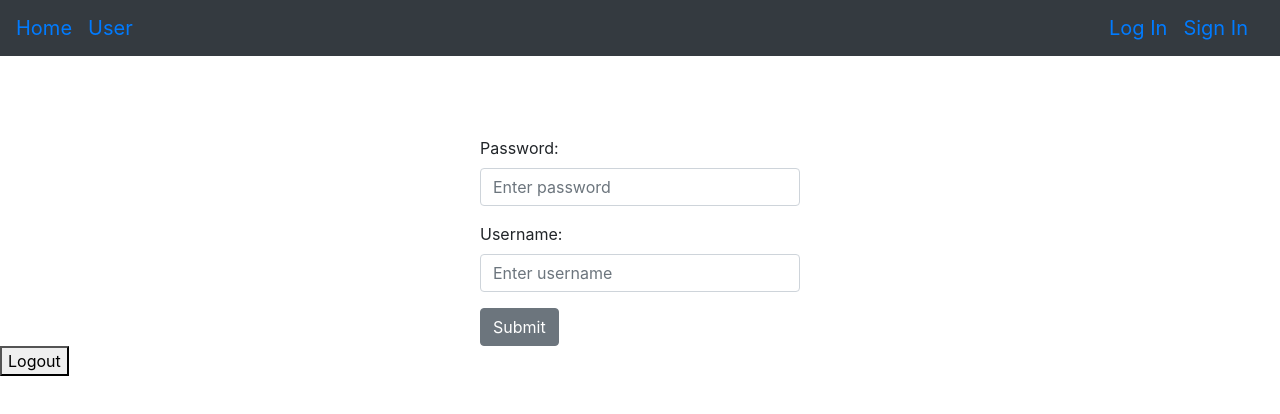
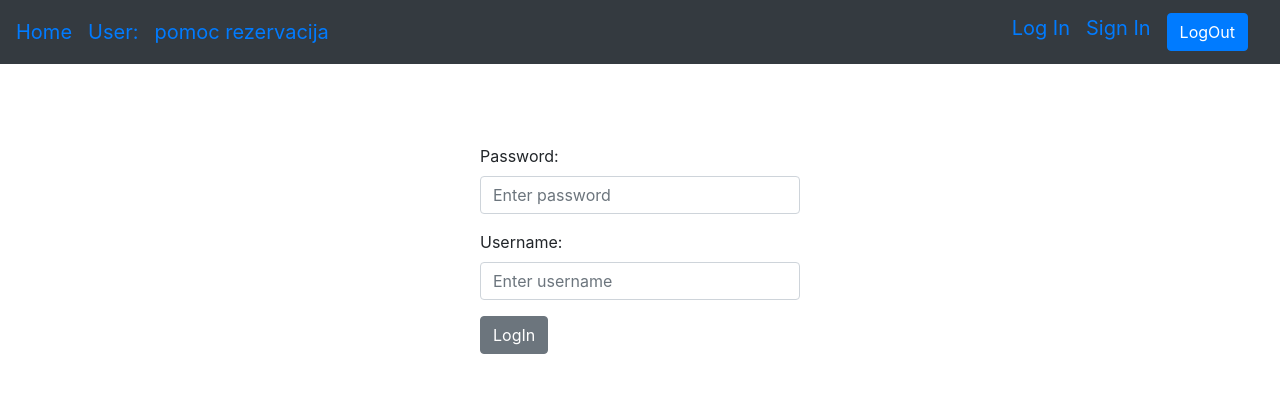
Before and after one commit to gitSrdzaan/WEB_PROJEKAT, a Vue app in the folder RACompany_FRONTEND/web-front/: page /login in a window 1280 px wide. Shown: the top 414 px of the page. Built offline with nearby package versions, Linux system fonts and the light colour scheme; no server answers.

Commit message:
pullovanje registracije komit

```diff
--- a/RACompany_FRONTEND/web-front/src/Pages/HomePage.vue
+++ b/RACompany_FRONTEND/web-front/src/Pages/HomePage.vue
@@ -3,11 +3,17 @@
     <div>
       <b-navbar toggleable="lg" type="dark" variant="dark">
         <b-navbar-brand>
-          <router-link to="/">Home</router-link>
+          <router-link to="/">Home </router-link>
         </b-navbar-brand>
         <div>
-          <b-navbar-brand>
-            <router-link to="/user">User</router-link>
+          <b-navbar-brand >
+            <router-link to="/user">User: {{ user.firstname }}</router-link>
+          </b-navbar-brand>
+        </div>
+
+        <div>
+          <b-navbar-brand >
+            <router-link to="/res">pomoc rezervacija</router-link>
           </b-navbar-brand>
         </div>
 
@@ -18,18 +24,22 @@
         <!-- Right aligned nav items -->
         <b-navbar-nav class="ml-auto">
 
-          <b-navbar-brand>
+          <b-navbar-brand >
             <router-link to="/login">Log In</router-link>
           </b-navbar-brand>
-          <b-navbar-brand>
-            <router-link to="/reg">Sign In</router-link>
+          <b-navbar-brand >
+            <router-link to="/reg">Sign In </router-link>
+          </b-navbar-brand>
+          <b-navbar-brand >
+            <b-button variant="primary" @click="LogOut()">
+              LogOut
+            </b-button>
           </b-navbar-brand>
         </b-navbar-nav>
       </b-collapse>
       </b-navbar>
     </div>
     <router-view/>
-     <button @click="logout">Logout</button>
   </div>
 </template>
 
@@ -38,28 +48,31 @@ import axios from 'axios'
 
 export default {
   name: 'HomePage',
-  mounted: function(){
+  data() {
+    return{
+      user: '',
+    }
+  },
+  created: function(){
     axios
       .get('http://localhost:8080/RACompany/rest/currentUser')
-      .then(res => (this.user = res))
-      .catch(console.log("nesto"))
+      .then(res => (this.user = res.data))
+      .catch(console.log("currentUser"))
   },
-  data() {
-    return{
-      user: null
-    }
-  },
-  methods : {
-    logout : function(){
+  methods: {
+    LogOut() {
+      var user={
+        username: this.user.username,
+          password: this.user.password,
+          sex: this.user.sex,
+          userRole: this.user.userRole,
+          firstname: this.user.firstname,
+          lastname: this.user.lastname
+      }
       axios
-      .post('http://localhost:8080/RACompany/rest/logout')
-    }
+        .post('http://localhost:8080/RACompany/rest/logout', user)
+        .catch(console.log("logout"))
+    },
   }
-}
+  }
 </script>
-
-
-<!-- Add "scoped" attribute to limit CSS to this component only -->
-<style scoped>
-
-</style>
--- a/RACompany_FRONTEND/web-front/src/Pages/LogInPage.vue
+++ b/RACompany_FRONTEND/web-front/src/Pages/LogInPage.vue
@@ -30,10 +30,7 @@
       </b-form-group>
 
        <b-button type="submit">
-         Submit
-         <div v-if="false">
-          <router-link to="/">Submit</router-link>
-         </div>
+         LogIn
        </b-button>
 
     </b-form>
--- a/RACompany_FRONTEND/web-front/src/Pages/RegisterPage.vue
+++ b/RACompany_FRONTEND/web-front/src/Pages/RegisterPage.vue
@@ -73,7 +73,7 @@
       </b-form-group>
 
       <b-button type="submit">
-        <router-link to="/">Submit</router-link>
+        Register
       </b-button>
     </b-form>
   </div>
--- /dev/null
+++ b/RACompany_FRONTEND/web-front/src/Pages/ReservationPage.vue
@@ -0,0 +1,17 @@
+<template>
+  <div>
+      <h1>Reservation Page</h1>
+  </div>
+</template>
+
+<script>
+export default {
+  name: 'ReservationPage',
+
+}
+</script>
+
+<!-- Add "scoped" attribute to limit CSS to this component only -->
+<style scoped>
+
+</style>
--- a/RACompany_FRONTEND/web-front/src/Pages/User.vue
+++ b/RACompany_FRONTEND/web-front/src/Pages/User.vue
@@ -1,16 +1,44 @@
 <template>
-  <div>
+<div>
+  <div v-if="user.userRole === admin">
       <AdminComponent/>
   </div>
+  <div v-else-if="user.userRole === guest">
+      <GuestComponent/>
+  </div>
+  <div v-else-if="user.userRole === host">
+      <HostComponent/>
+  </div>
+</div>
 </template>
 
 <script>
 import AdminComponent from '../adminComponents/AdminComponent'
+import GuestComponent from '../components/GuestComponent'
+import HostComponent from '../components/HostComponent'
+import axios from 'axios'
+
 
 export default {
   name: 'User',
   components: {
-    AdminComponent
+    AdminComponent,
+    GuestComponent,
+    HostComponent
+  },
+  created: function(){
+    axios
+      .get('http://localhost:8080/RACompany/rest/currentUser')
+      .then(res => (this.user = res.data))
+      .catch(console.log("nesto"))
+  },
+  data() {
+    return {
+      user: '',
+      admin: "ADMIN",
+      guest: "GUEST",
+      host: "HOST"
+    }
   }
 
 }
--- a/RACompany_FRONTEND/web-front/src/components/HomeContentComponent.vue
+++ b/RACompany_FRONTEND/web-front/src/components/HomeContentComponent.vue
@@ -85,7 +85,9 @@
               </div>
             </b-card-text>
 
-            <b-button variant="primary">Open</b-button>
+            <b-button variant="primary">
+              <router-link to="/res">Open</router-link>
+            </b-button>
             </b-card>
           </div>
         </li>
--- a/RACompany_FRONTEND/web-front/src/routs/Routs.js
+++ b/RACompany_FRONTEND/web-front/src/routs/Routs.js
@@ -4,6 +4,7 @@ import LogInPage from "../Pages/LogInPage";
 import HomeContentComponent from "../components/HomeContentComponent";
 import RegisterPage from "../Pages/RegisterPage";
 import User from "../Pages/User";
+import ReservationPage from "../Pages/ReservationPage";
 
 Vue.use(VueRouter);
 
@@ -28,6 +29,11 @@ const routes = [
     name: "RegisterPage",
     component: RegisterPage,
   },
+  {
+    path: "/res",
+    name: "ReservationPage",
+    component: ReservationPage,
+  },
 ];
 
 const router = new VueRouter({
```
Also changed, not shown: 1 other file (tests, documents, lock files or other folders).
